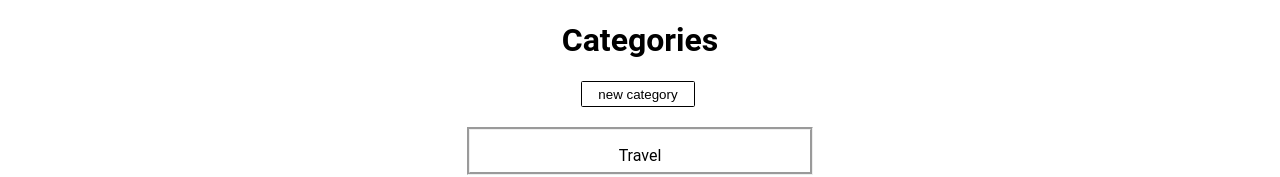
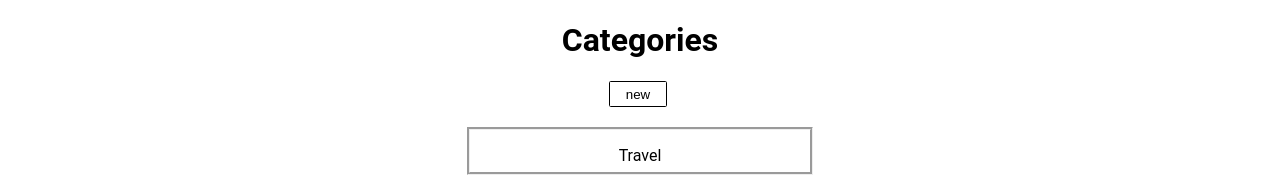
Before and after one commit to nivb52/welldone-7-1-2020, a React (Create React App) app: page / in a window 1280 px wide. Shown: the top 177 px of the page. Built offline with nearby package versions, Linux system fonts and the light colour scheme.

Commit message:
fix show new button on new edit

```diff
--- a/src/cmps/Toolbar.jsx
+++ b/src/cmps/Toolbar.jsx
@@ -26,10 +26,10 @@ const Toolbar = ({ children, id, back, view, edit, onEdit, del, add }) => {
     <div className="toolbar">
       <h1>{children}</h1>
 
-      {!id && (
+      {!onEdit && !id && (
         <>
           <button onClick={() => handleClick("add")} className="btn">
-            new category
+            new
           </button>
         </>
       )}
```
